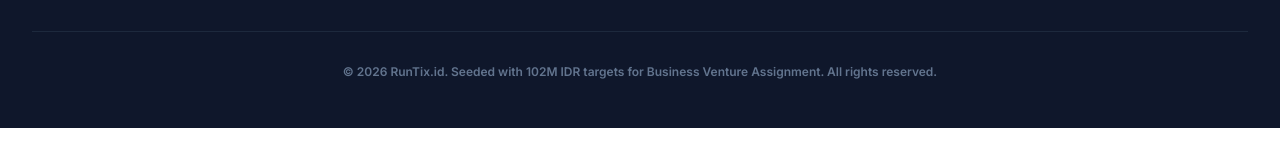
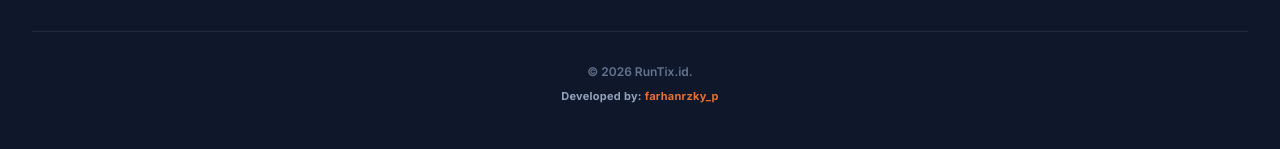
Before and after one commit to farhansmg22-ui/Runtix, a React (Vite) app: page / in a window 1280 px wide. Shown: the part 1740-1889 px from the top of the page. Before the commit the page ends 1868 px from the top, so only its background shows below. Built offline with nearby package versions, Linux system fonts and the light colour scheme; no server answers.

Commit message:
Update LandingPage.tsx

```diff
--- a/src/components/LandingPage.tsx
+++ b/src/components/LandingPage.tsx
@@ -285,8 +285,11 @@ export default function LandingPage() {
             </div>
           </div>
           <p className="text-center text-xs text-slate-500 font-semibold">
-            &copy; 2026 RunTix.id. Seeded with 102M IDR targets for Business Venture Assignment. All rights reserved.
+            &copy; 2026 RunTix.id.
           </p>
+          <p className="text-center text-[11px] text-slate-400 font-bold mt-2 tracking-wide">
+  Developed by: <span className="text-[#e86f2c]">farhanrzky_p</span>
+</p>
         </div>
       </footer>
     </div>
```
